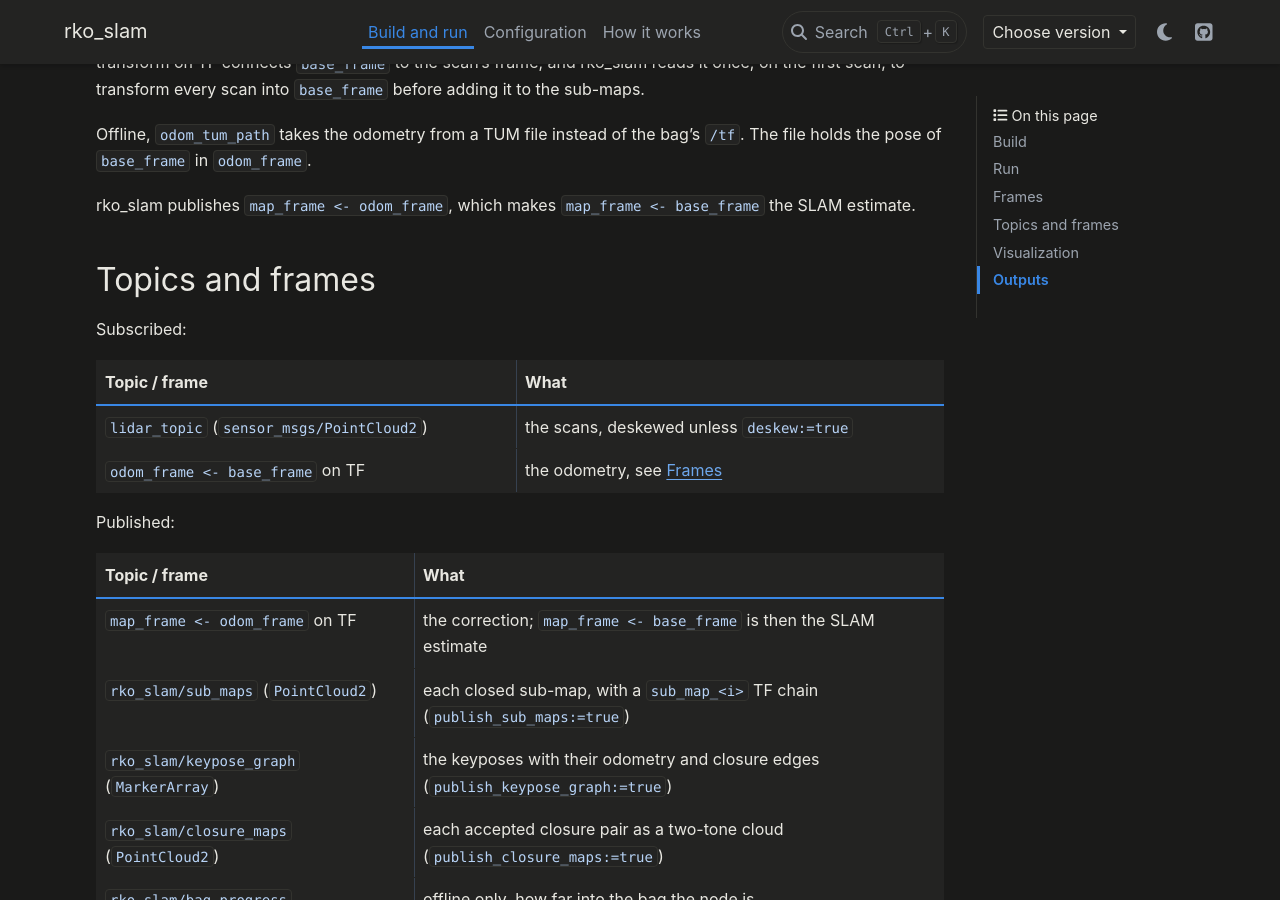
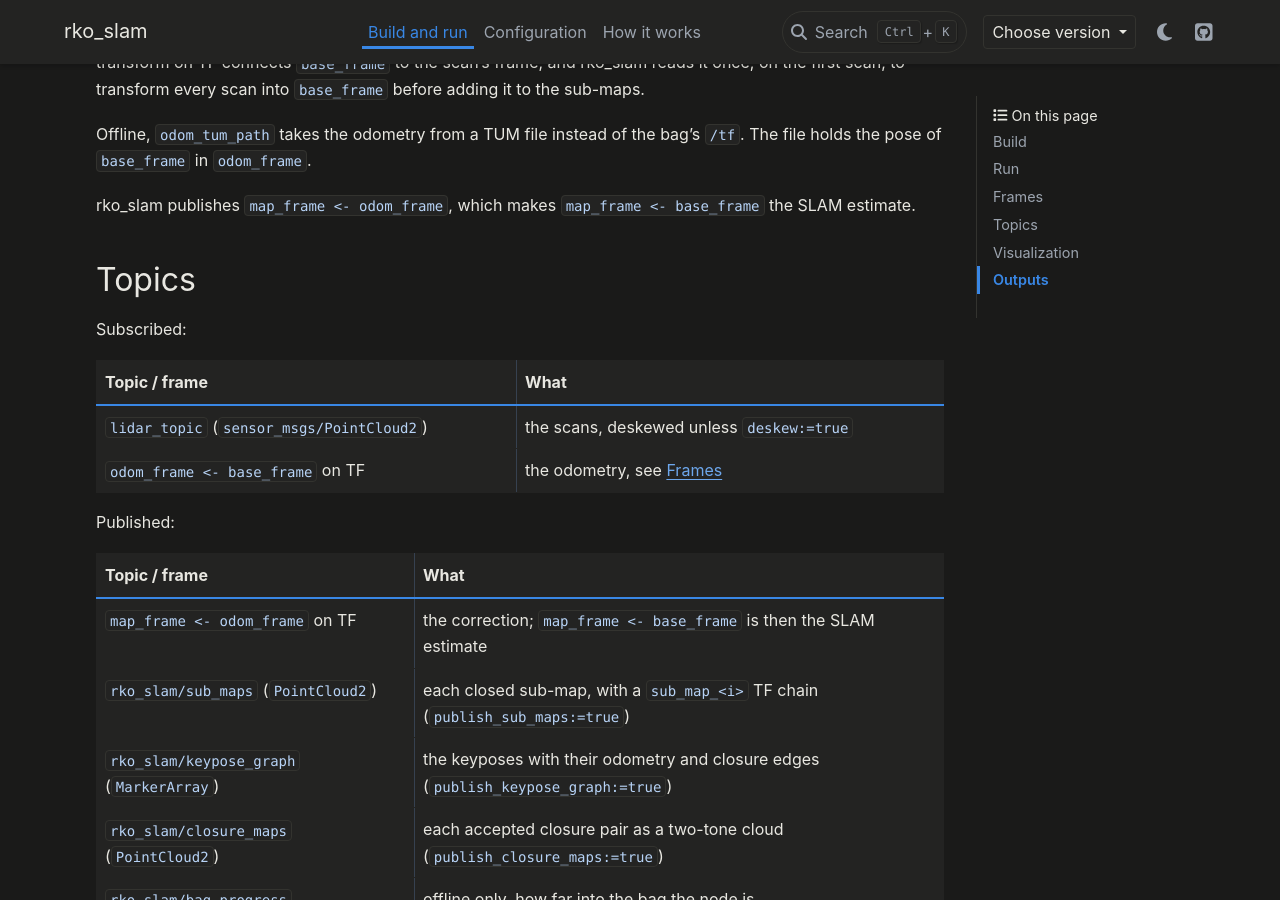
Before and after one commit to PRBonn/rko_slam, a Sphinx documentation site: the page built from docs/pages/build_and_run.md, in a window 1280 px wide and 900 px high, scrolled down 3448 px. Built offline with Sphinx 7.4.7 and the PyData theme 0.15.4, drawn with Linux system fonts in a browser that asks for light colours.

Commit message:
docs: minor title change

```diff
--- a/docs/pages/build_and_run.md
+++ b/docs/pages/build_and_run.md
@@ -146,7 +146,7 @@ Offline, `odom_tum_path` takes the odometry from a TUM file instead of the bag's
 
 rko_slam publishes `map_frame <- odom_frame`, which makes `map_frame <- base_frame` the SLAM estimate.
 
-## Topics and frames
+## Topics
 
 Subscribed:
 
```
